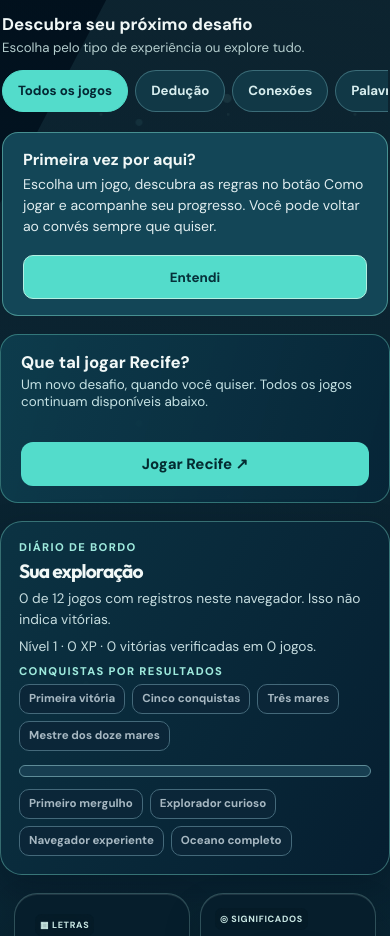
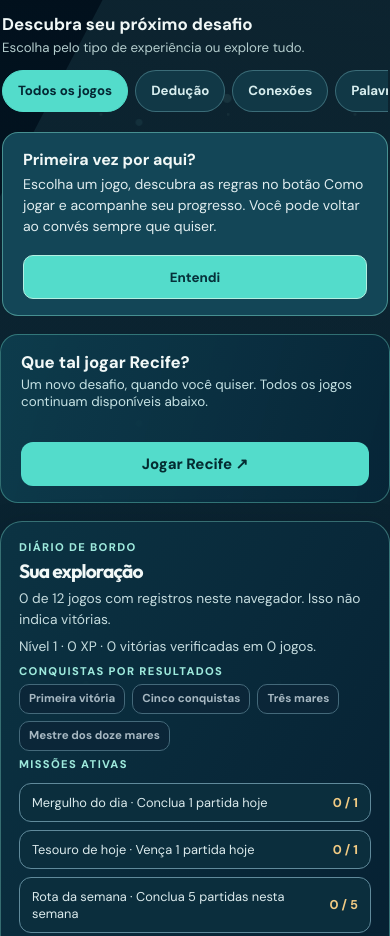
Before and after one commit to paulociano/mare, a website: page index.html in a window 390 px wide. Shown: the part 141-1077 px from the top of the page. Drawn offline with Linux system fonts and the light colour scheme.

Commit message:
feat: daily and weekly explorer missions (#54)
* feat(missions): local daily and weekly objectives from verified results

* feat(hub): show current daily and weekly mission progress

* feat(ui): responsive mission cards

* test(missions): validate daily weekly rollover and counting

* test: include missions in CI

```diff
--- a/mare-explorer.css
+++ b/mare-explorer.css
@@ -13,3 +13,9 @@ body.mare-hub .mare-explorer__badge{display:inline-flex;align-items:center;min-h
 body.mare-hub .mare-explorer__badge.is-earned{background:#164e4a;border-color:#71d8bd;color:#e8fff7}
 @media(max-width:760px){body.mare-hub .mare-explorer{grid-template-columns:1fr;gap:14px}}
 @media(prefers-reduced-motion:reduce){body.mare-hub .mare-explorer__fill{transition:none}}
+
+body.mare-hub .mare-explorer__missions{display:grid;grid-template-columns:repeat(auto-fit,minmax(min(220px,100%),1fr));gap:8px;margin-top:6px}
+body.mare-hub .mare-explorer__mission{display:flex;align-items:center;justify-content:space-between;gap:10px;padding:10px 12px;border:1px solid #608a9b;border-radius:12px;color:#dcebed;background:#0b2e3d;font-size:.8rem}
+body.mare-hub .mare-explorer__mission strong{color:#f1ca83;white-space:nowrap}
+body.mare-hub .mare-explorer__mission.is-complete{border-color:#83dec8;background:#164740}
+body.mare-hub .mare-explorer__mission.is-complete strong{color:#a7ffe0}
--- a/mare-explorer.js
+++ b/mare-explorer.js
@@ -55,6 +55,20 @@
   }
   intro.append(list);
  }
+ const missions=typeof window!=='undefined'?window.MareProgress?.missions?.():null;
+ if(missions){
+  const missionHeading=document.createElement('strong');missionHeading.className='mare-explorer__eyebrow';missionHeading.textContent='MISSÕES ATIVAS';
+  intro.append(missionHeading);
+  const missionList=document.createElement('div');missionList.className='mare-explorer__missions';
+  for(const mission of missions){
+   const item=document.createElement('div');item.className='mare-explorer__mission';
+   const label=document.createElement('span');label.textContent=mission.name+' · '+mission.detail;
+   const count=document.createElement('strong');count.textContent=mission.value+' / '+mission.target;
+   if(mission.value>=mission.target)item.classList.add('is-complete');
+   item.append(label,count);missionList.append(item);
+  }
+  intro.append(missionList);
+ }
  const meter=document.createElement('div');meter.className='mare-explorer__meter';
  const line=document.createElement('div');line.className='mare-explorer__track';line.setAttribute('role','progressbar');
  line.setAttribute('aria-label','Jogos com registros de exploração');
--- a/mare-progress.js
+++ b/mare-progress.js
@@ -23,5 +23,21 @@
   ];
   return {rounds:rounds.length,wins:wins.length,uniqueWins:games.size,xp,level,nextLevelXp:level*500,earned};
  }
- window.MareProgress=Object.freeze({record,read,stats});
+ function missions(now=new Date()){
+  const today=new Intl.DateTimeFormat('en-CA',{timeZone:'America/Sao_Paulo',year:'numeric',month:'2-digit',day:'2-digit'}).format(now);
+  const localDay=parts=>{const p=parts.split('-').map(Number);return Math.floor(Date.UTC(p[0],p[1]-1,p[2])/86400000)};
+  const dayNumber=localDay(today);
+  const weekStart=dayNumber-((new Date(dayNumber*86400000).getUTCDay()+6)%7);
+  const rounds=read().filter(e=>typeof e.at==='string'&&!Number.isNaN(Date.parse(e.at)));
+  const onDay=rounds.filter(e=>new Intl.DateTimeFormat('en-CA',{timeZone:'America/Sao_Paulo',year:'numeric',month:'2-digit',day:'2-digit'}).format(new Date(e.at))===today);
+  const thisWeek=rounds.filter(e=>{const date=new Intl.DateTimeFormat('en-CA',{timeZone:'America/Sao_Paulo',year:'numeric',month:'2-digit',day:'2-digit'}).format(new Date(e.at));return localDay(date)>=weekStart&&localDay(date)<=dayNumber});
+  const distinct=new Set(thisWeek.filter(e=>e.outcome==='win').map(e=>e.game)).size;
+  return [
+   {id:'daily-round',name:'Mergulho do dia',detail:'Conclua 1 partida hoje',value:Math.min(1,onDay.length),target:1},
+   {id:'daily-win',name:'Tesouro de hoje',detail:'Vença 1 partida hoje',value:Math.min(1,onDay.filter(e=>e.outcome==='win').length),target:1},
+   {id:'weekly-rounds',name:'Rota da semana',detail:'Conclua 5 partidas nesta semana',value:Math.min(5,thisWeek.length),target:5},
+   {id:'weekly-games',name:'Três destinos',detail:'Vença em 3 jogos diferentes nesta semana',value:Math.min(3,distinct),target:3}
+  ];
+ }
+ window.MareProgress=Object.freeze({record,read,stats,missions});
 })();
--- a/package.json
+++ b/package.json
@@ -4,7 +4,7 @@
   "version": "1.0.0",
   "description": "MARÉ: doze jogos de palavras estáticos",
   "scripts": {
-    "test": "node tests/smoke.cjs && node tests/gameplay.cjs && node tests/evolution.cjs && node tests/explorer.cjs && node tests/progress.cjs && node tests/progress-wave2.cjs && node tests/progress-all12.cjs && node tests/xp.cjs",
+    "test": "node tests/smoke.cjs && node tests/gameplay.cjs && node tests/evolution.cjs && node tests/explorer.cjs && node tests/progress.cjs && node tests/progress-wave2.cjs && node tests/progress-all12.cjs && node tests/xp.cjs && node tests/missions.cjs",
     "build": "node scripts/build-site.cjs",
     "check": "node scripts/check-repository.cjs && node scripts/check-sources.cjs && npm test && npm run build && node scripts/check-build.cjs"
   },
```
Also changed, not shown: tests/missions.cjs (added, +18 -0 lines).
